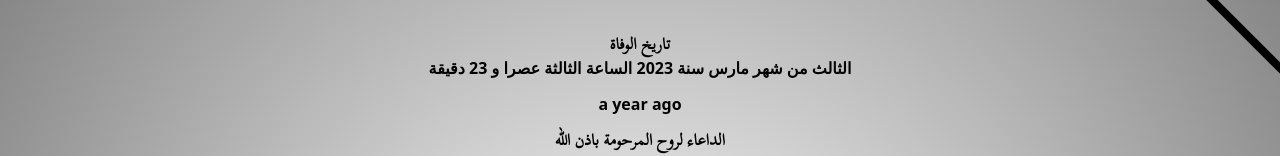
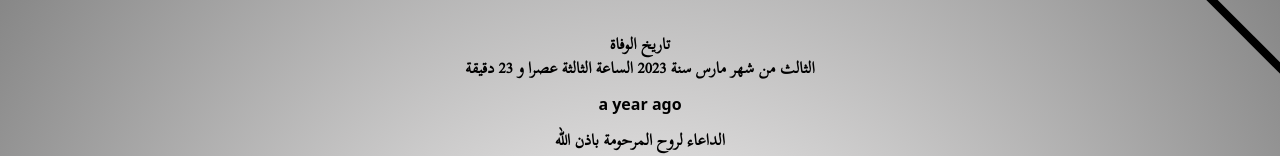
Before and after one commit to DivChico/FADI---freelance, a React (Vite) app: page / in a window 1280 px wide. Shown: the top 156 px of the page. Built offline with nearby package versions, Linux system fonts and the light colour scheme.

Commit message:
Update App.jsx

```diff
--- a/src/App.jsx
+++ b/src/App.jsx
@@ -37,7 +37,12 @@ function App() {
           >
             تاريخ الوفاة{" "}
           </p>
-          <p>الثالث من شهر مارس سنة 2023 الساعة الثالثة عصرا و 23 دقيقة</p>
+          <p
+            className=" font-semibold"
+            style={{ fontFamily: "ScheherazadeNew" }}
+          >
+            الثالث من شهر مارس سنة 2023 الساعة الثالثة عصرا و 23 دقيقة
+          </p>
         </motion.p>
         <motion.div
           initial={{ y: 50, opacity: 0 }}
```
